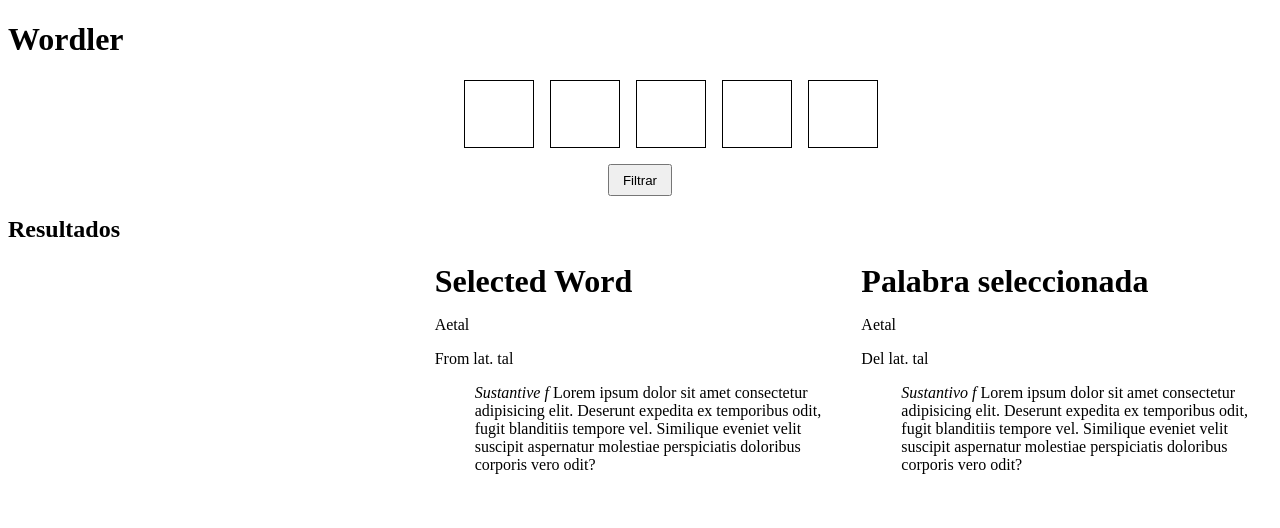
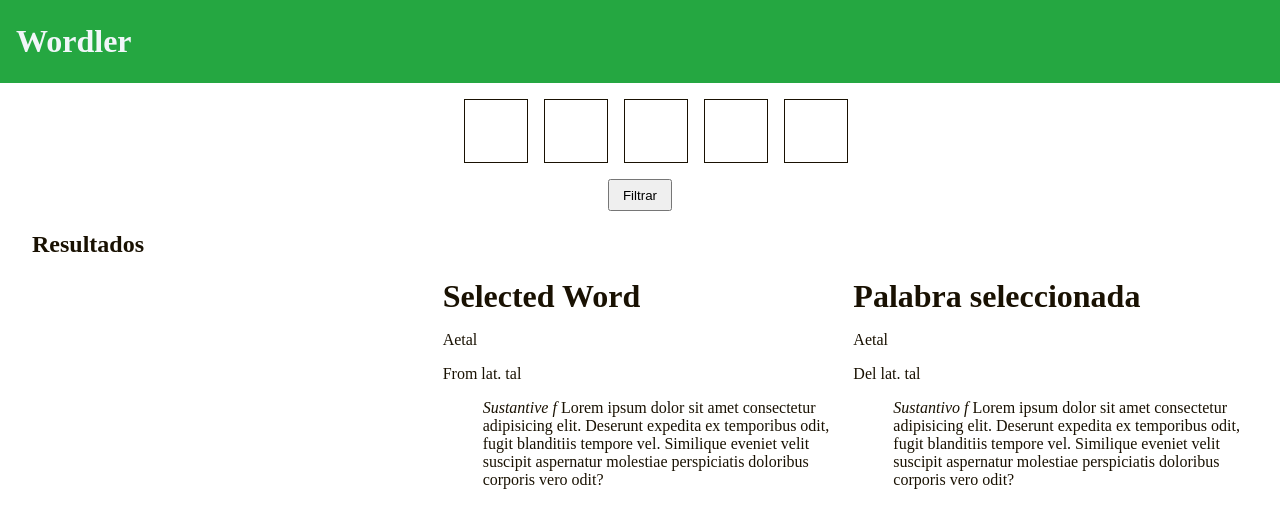
Before and after one commit to hagureshinma/wordler, a plain HTML site: page index.html in a window 1280 px wide. Drawn offline with Linux system fonts and the light colour scheme; no server answers; a web font is replaced by a local one.

Commit message:
Estilos iniciales.

```diff
--- /dev/null
+++ b/css/themes/theme.css
@@ -0,0 +1,35 @@
+:root{
+    --w-white: #f1f6f9;
+    --w-black: #191102;
+    --w-green: #25A741;
+    --w-green-shade: #25A741;
+    --w-blue: #3870A8;
+    --w-yellow: #FFCA3A;
+}
+
+body{
+    color: var(--w-black);
+}
+
+header{
+    background-color: var(--w-green);
+    color: var(--w-white);
+}
+
+/* header h1{
+    color: var(--w-white);
+} */
+
+.letra{
+    border: 1px solid var(--w-black);
+    color: var(--w-white);
+}
+
+.letra:hover{
+    border-color: var(--w-green-shade);
+}
+
+.letra:focus-visible{
+    border-color: hsl(120, 90%, 37%);
+    outline: 2px solid var(--w-green);
+}
--- a/index.html
+++ b/index.html
@@ -16,7 +16,9 @@
 </head>
 
 <body>
+    <header>
         <h1>Wordler</h1>
+    </header>
 
     <div class="palabra">
         <div>
@@ -47,6 +49,7 @@
         <!-- <button onclick="verificarListas()">Verificar</button> -->
         <!-- <sl-button onclick="buscar()">Buscar</sl-button> -->
     </div>
+    <main>
 
         <h2>Resultados</h2>
         <section class="resultados">
@@ -82,7 +85,7 @@
             </article>
 
         </section>
-
+    </main>
 </body>
 <script src="js/procesar.js"></script>
 <script src="js/carga.js"></script>
--- a/js/carga.js
+++ b/js/carga.js
@@ -8,22 +8,22 @@ window.onload = function()
 
     // letras.forEach((campo)=>{campo.addEventListener('blur', (event)=>{event.target.style.background = "blue"})});
 
-    candados.forEach((candado, index) => {
-        candado.addEventListener('change', () =>{
-            if(candado.checked){
-                inputs[index].style.background = "green";
-            }else{
-                inputs[index].style.background = "white";
-            }
-        });
-    })
+    // candados.forEach((candado, index) => {
+    //     candado.addEventListener('change', () =>{
+    //         if(candado.checked){
+    //             inputs[index].style.background = "green";
+    //         }else{
+    //             inputs[index].style.background = "white";
+    //         }
+    //     });
+    // })
 
     inputs.forEach((input) =>{
         input.addEventListener('keyup', () => {
             if(input.value === ""){
                 input.style.background = "white";
             }else{
-                input.style.background = "green";
+                input.style.background = "var(--w-green)";
             }
         })
     })
--- a/style.css
+++ b/style.css
@@ -1,13 +1,36 @@
+@import 'css/themes/theme.css';
+
+body{
+    padding: 0;
+    margin: 0;
+}
+
+*{
+    box-sizing: border-box;
+}
 *::first-letter{
     text-transform: uppercase;
 }
+
 h1, h2, h3, h4, h5, h6{
     font-family: 'Gloock';
 }
+
 button{
     padding-block: .5em;
     padding-inline: 1em;
 }
+
+header{
+    padding-inline-start: 1rem;
+    padding-block: 0.1rem;
+    margin-block-end: 1rem;
+}
+
+main{
+    margin-inline: 2rem;
+}
+
 .palabra{
     display: grid;
     grid-template-columns: repeat(5, 1fr);
@@ -17,18 +40,12 @@ button{
 }
 
 .letra{
-    border: 1px solid black;
     width: 4rem;
     height: 4rem;
     font-size: 3rem;
     text-align: center;
     text-transform: uppercase;
     caret-color: transparent;
-    color: white;
-}
-
-.letra:hover, .letra:focus-visible{
-    border-color: green;
 }
 
 .contenedor__boton{
@@ -36,10 +53,7 @@ button{
     margin-inline: auto;
     margin-block: 1rem;
 }
-/* .result{
-    text-align: center;
-    font-size: 3rem;
-} */
+
 .resultados{
     display: grid;
     gap: 1rem;
```
Lines whose indentation alone changed are shown as unchanged.
